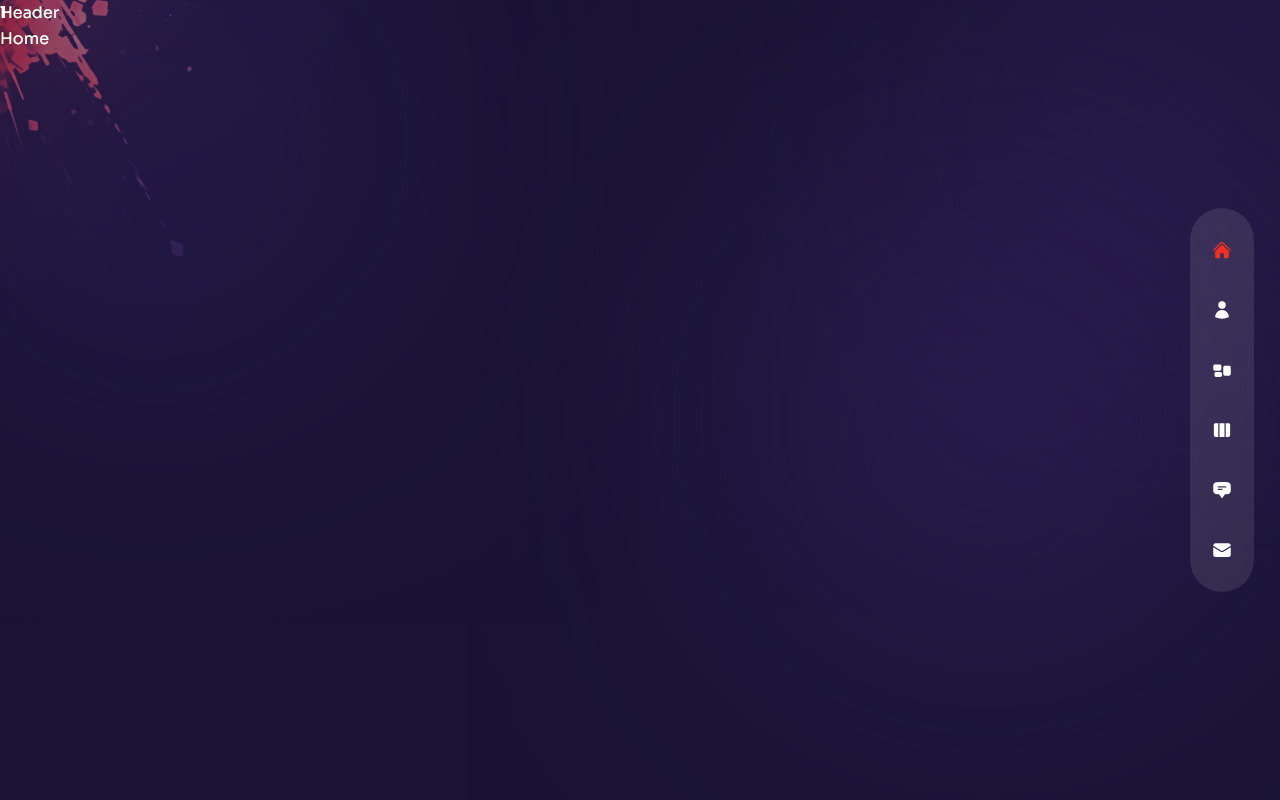
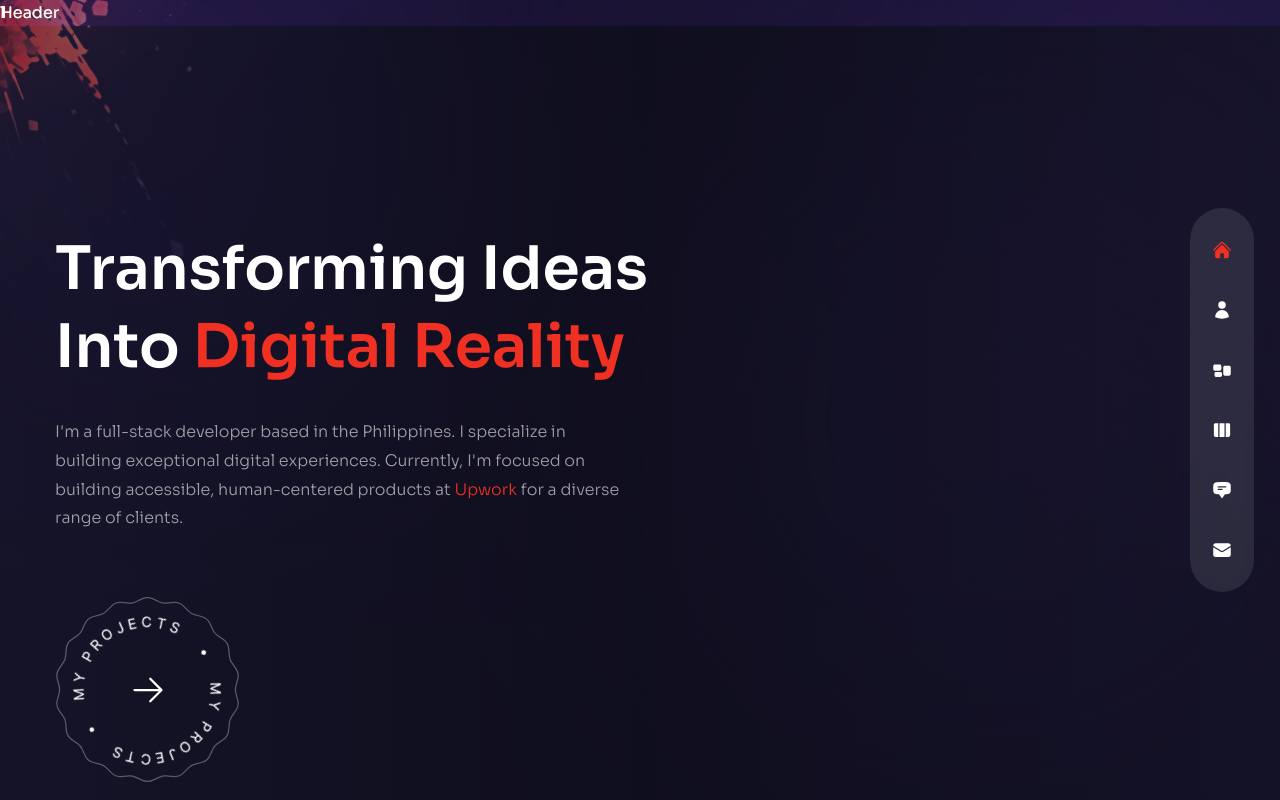
Before and after one commit to ibrahzizo360/my-portfolio, a Next.js app: page / in a window 1280 px wide. Built offline with nearby package versions, Linux system fonts and the light colour scheme.

Commit message:
working on projectsbtn

```diff
--- a/components/ProjectsBtn.js
+++ b/components/ProjectsBtn.js
@@ -1,5 +1,18 @@
+import Image from "next/image";
+import Link from "next/link";
+import { HiArrowRight } from "react-icons/hi2";
+
 const ProjectsBtn = () => {
-  return <div>Project Btn</div>;
+  return <div className="mx-auto xl:mx-0">
+    <Link href={'/work'}
+    className="relative w-[185px] h-[185px] flex justify-center items-center
+    bg-circleStar bg-cover bg-center bg-no-repeat group">
+      <Image src={'/rounded-text.png'} width={141} height={148} alt=""
+      className="animate-spin-slow w-full h-full max-w-[141px] max-h-[148px]"/>
+      <HiArrowRight className="absolute text-4xl group-hover:translate-x-2
+      transition-all duration-300" />
+    </Link>
+  </div>;
 };
 
 export default ProjectsBtn;
--- a/pages/index.js
+++ b/pages/index.js
@@ -1,6 +1,37 @@
+
+import ProjectsBtn from '../components/ProjectsBtn'
+
+
 const Home = () => {
   return (
-  <div>Home</div>
+  <div className="bg-primary/60 h-full">
+    {/* text */}
+    <div className='w-full h-full bg-gradient-to-r from-primary/10 via-black/30
+    to-black/10'>
+      <div className="text-center flex flex-col justify-center xl:pt-40
+      xl:text-left h-full container mx-auto">
+      {/* title */}
+      <h1 className="h1">
+        Transforming Ideas <br /> Into {' '}
+          <span className='text-accent'>Digital Reality</span>
+      </h1>
+      {/* subtitle */}
+      <p className="max-w-sm xl:max-w-xl mx-auto xl:mx-0 mb-10 xl:mb-16">
+        I'm a full-stack developer based in the Philippines. I specialize in
+        building exceptional digital experiences. Currently, I'm focused on
+        building accessible, human-centered products at{' '}
+        <span className='text-accent'>Upwork</span> for a diverse range of
+        clients.
+      </p>
+      {/* button */}
+      <div>
+        <ProjectsBtn />
+      </div>
+      </div>
+    </div>
+    {/* image */}
+    <div>image</div>
+  </div>
   );
 };
 
```
